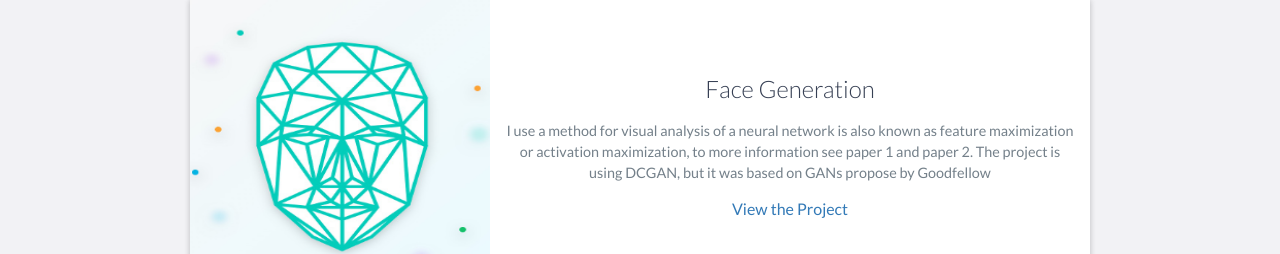
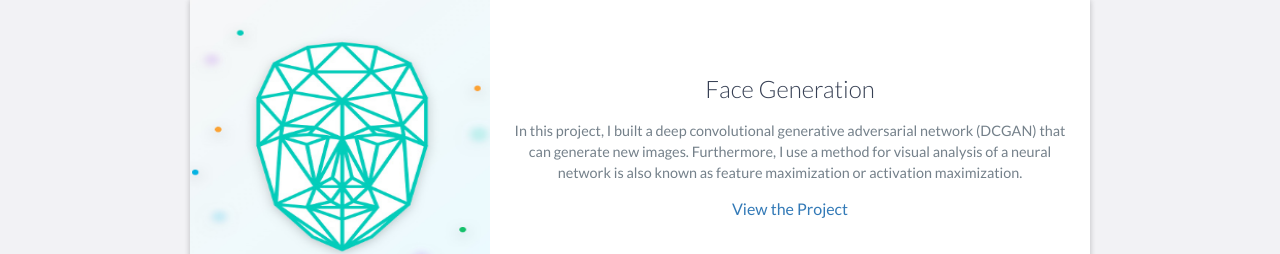
Before and after one commit to buzutilucas/buzutilucas.github.io, a website: page index.html in a window 1280 px wide. Shown: the part 3281-3535 px from the top of the page. Drawn offline with nearby package versions, Linux system fonts and the light colour scheme.

Commit message:
Update index.html (update project face generation)

```diff
--- a/index.html
+++ b/index.html
@@ -225,8 +225,9 @@
                     <div class="project-info">
                         <h3>Face Generation</h3>
                         <p>
-                            I use a method for visual analysis of a neural network is also known as feature maximization or activation maximization,
-                            to more information see paper 1 and paper 2. The project is using DCGAN, but it was based on GANs propose by Goodfellow
+                            In this project, I built a deep convolutional generative adversarial network (DCGAN) that can generate new images.
+                            Furthermore, I use a method for visual analysis of a neural network is also known as feature maximization or
+                            activation maximization.
                         </p>
                         <a href="https://buzutilucas.github.io/face-generation/" target="_blank">View the Project</a>
                     </div>
```
